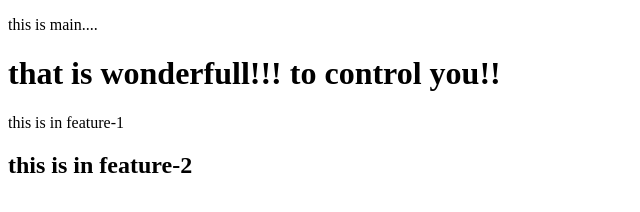
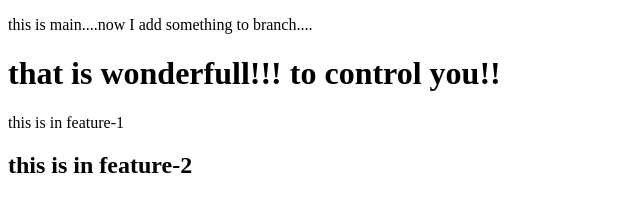
Before and after one commit to Rachel37189/test, a plain HTML site: page index.html in a window 1280 px wide. Shown: the whole page, without its empty margins (0-640 px from the left). Drawn offline with Linux system fonts and the light colour scheme.

Commit message:
add text...

```diff
--- a/index.html
+++ b/index.html
@@ -7,7 +7,7 @@
     <title>Rachel...git</title>
 </head>
 <body>
-    <p>this is main....</p>
+    <p>this is main....now I add something to branch....</p>
 
     <h1> that is wonderfull!!! to control you!!</h1>
     <p>this is in feature-1</p>
```
